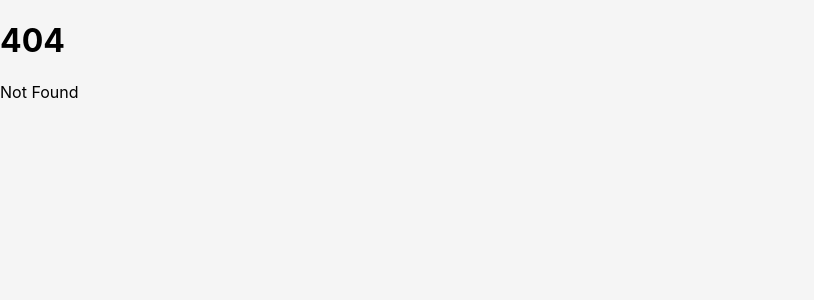
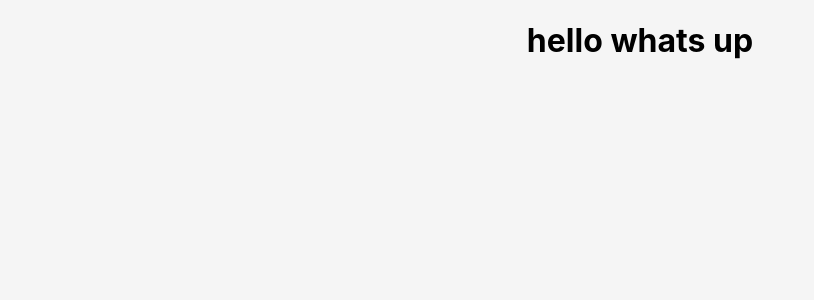
Before and after one commit to MatthwFrost/edelwebsite, a SvelteKit app: page /install in a window 1280 px wide. Before the commit this address had no page. Shown: the top 300 px of the page, without its empty margins (0-814 px from the left). Built offline with nearby package versions, Linux system fonts and the light colour scheme.

Commit message:
Added the voice tag

```diff
--- /dev/null
+++ b/src/routes/install/+page.svelte
@@ -0,0 +1,20 @@
+<script>
+    /** @type {import('./$types').PageData} */
+    export let data;
+</script>
+
+<div class="main-container">
+    <div>
+        <h1>hello whats up</h1>
+    </div>
+</div>
+
+<style>
+    .main-container {
+        width: 100vw;
+        height: 100vh;
+        justify-content: center;
+        align-items: center;
+        text-align: center;
+    }
+</style>
```
Also changed, not shown: src/routes/+page.svelte (+23 -4 lines).
